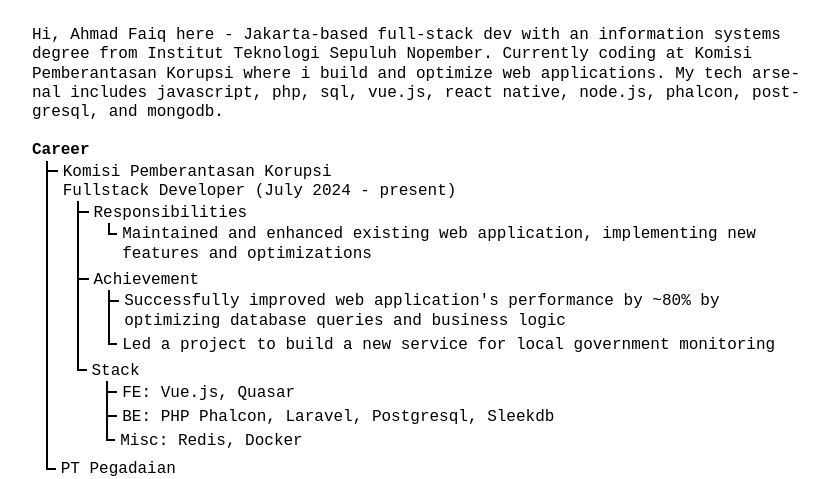
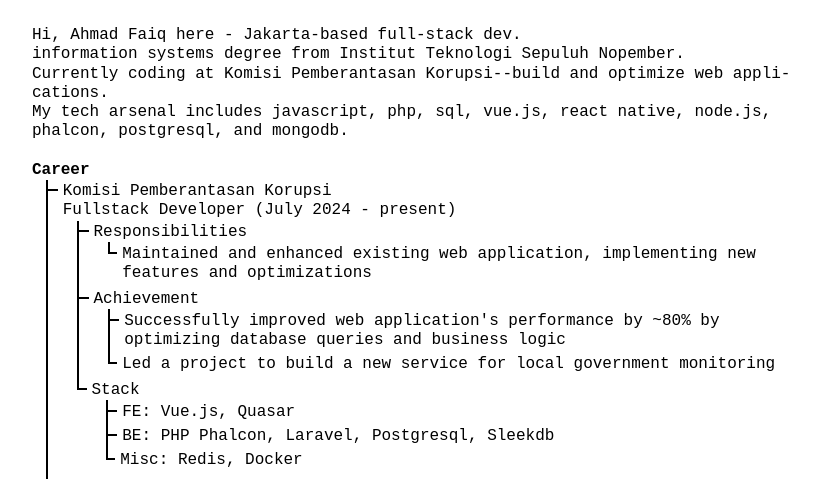
Before and after one commit to kufaii/kufaii-blog, an Astro site: page /about in a window 1280 px wide. Shown: the part 306-785 px from the top of the page, without its empty margins (224-1055 px from the left). Built offline with nearby package versions, Linux system fonts and the light colour scheme; Astro itself is replaced by a stand-in of ours; a web font is replaced by a local one.

Commit message:
change about desc

```diff
--- a/src/pages/about.astro
+++ b/src/pages/about.astro
@@ -13,11 +13,13 @@
       <nbsp></nbsp>
     </div>
     <p>
-      Hi, Ahmad Faiq here - Jakarta-based full-stack dev with an information
-      systems degree from Institut Teknologi Sepuluh Nopember. Currently coding
-      at Komisi Pemberantasan Korupsi where i build and optimize web
-      applications. My tech arsenal includes javascript, php, sql, vue.js, react
-      native, node.js, phalcon, postgresql, and mongodb.
+      Hi, Ahmad Faiq here - Jakarta-based full-stack dev. <br />
+      information systems degree from Institut Teknologi Sepuluh Nopember. <br
+      />
+      Currently coding at Komisi Pemberantasan Korupsi--build and optimize web applications.
+      <br />
+      My tech arsenal includes javascript, php, sql, vue.js, react native, node.js,
+      phalcon, postgresql, and mongodb.
     </p>
     <ul class="tree">
       <li>
```
Also changed, not shown: src/components/Courses.astro (+7 -5 lines).
